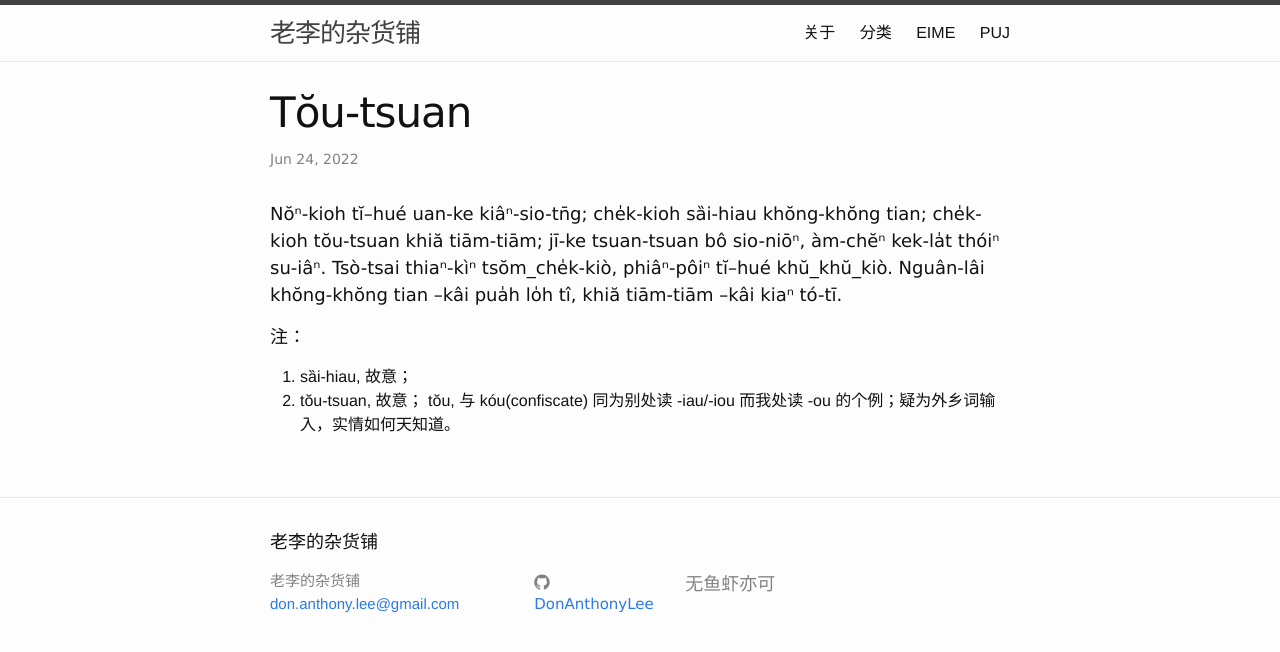
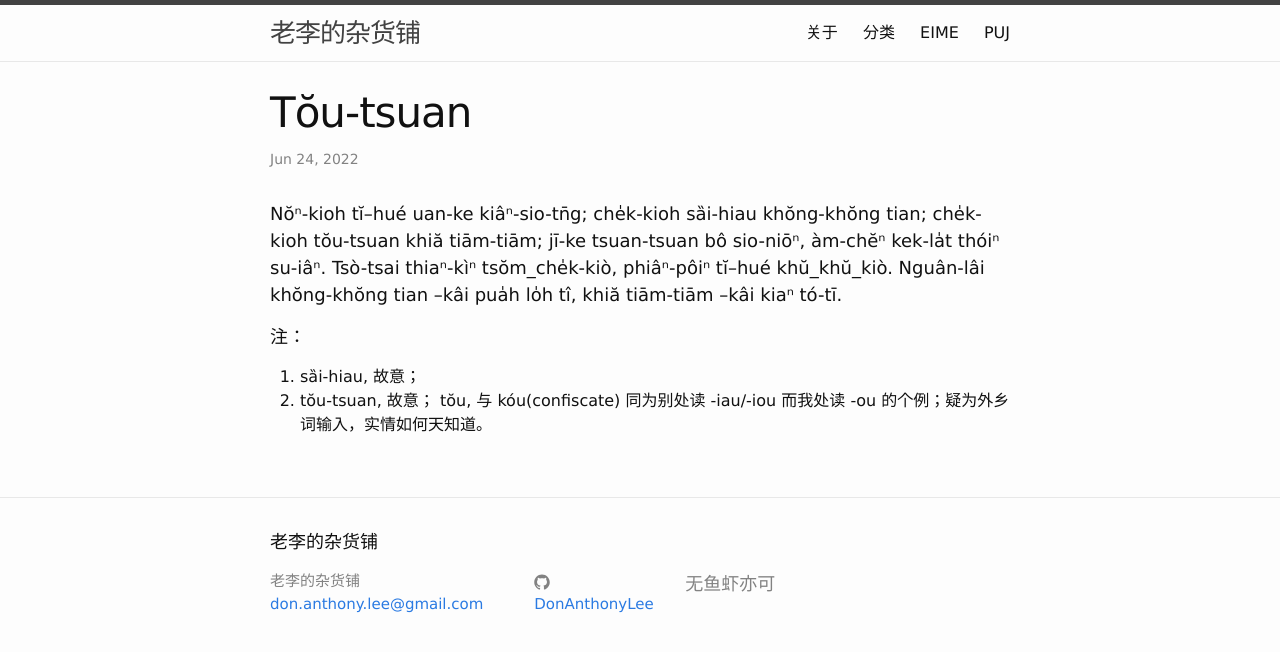
Before and after one commit to DonAnthonyLee/DonAnthonyLee.github.io, a Jekyll site: the page built from docs/puj/Tŏu-tsuan.md, in a window 1280 px wide. Shown: the top 652 px of the page. Built offline with Jekyll 4.4.1, drawn with Linux system fonts in a browser that asks for light colours; some web fonts are replaced.

Commit message:
update puj-style.html

```diff
--- a/docs/_includes/puj-style.html
+++ b/docs/_includes/puj-style.html
@@ -5,6 +5,7 @@
 h4 { font-family: gnu-freeserif, "Lucida Sans Unicode", "Tahoma", sans-serif; }
 h5 { font-family: gnu-freeserif, "Lucida Sans Unicode", "Tahoma", sans-serif; }
 h6 { font-family: gnu-freeserif, "Lucida Sans Unicode", "Tahoma", sans-serif; }
+div { font-family: gnu-freeserif, "Lucida Sans Unicode", "Tahoma", sans-serif; }
 span { font-family: gnu-freeserif, "Lucida Sans Unicode", "Tahoma", sans-serif; }
 p { font-family: gnu-freeserif, "Lucida Sans Unicode", "Tahoma", sans-serif; font-size: 18px; }
 .markup_over p { font-family: gnu-freeserif, "Lucida Sans Unicode", "Tahoma", sans-serif; font-size: 12px; }
```
